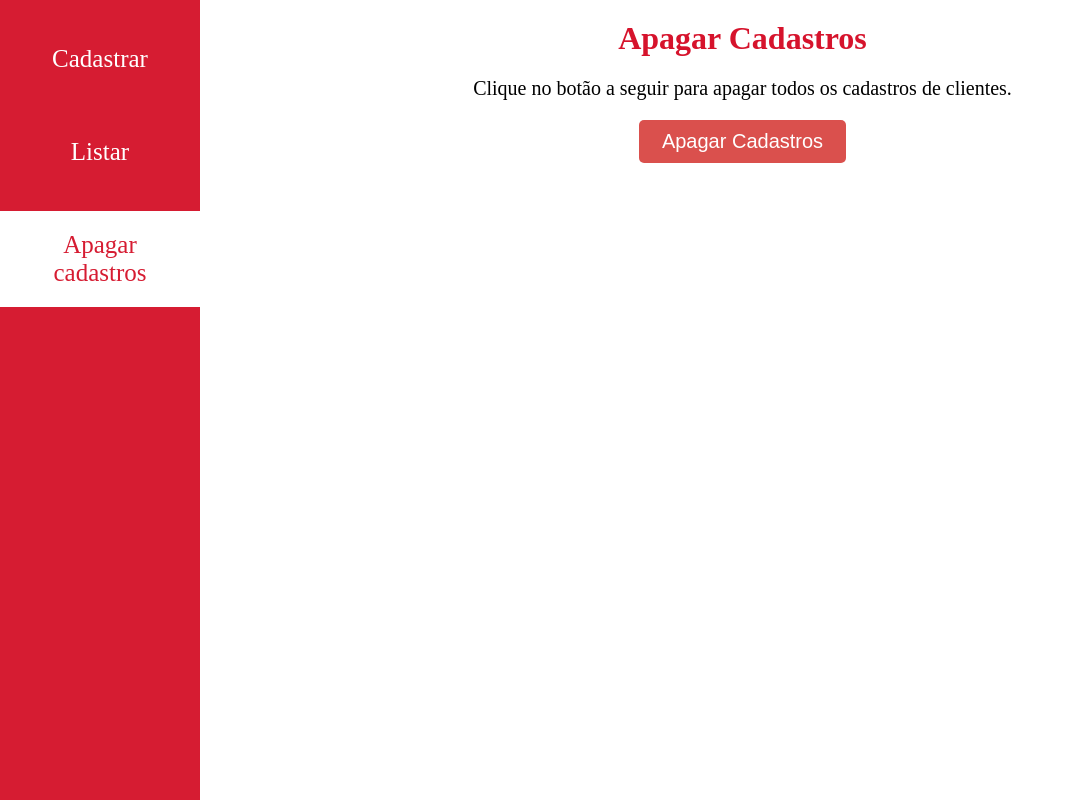
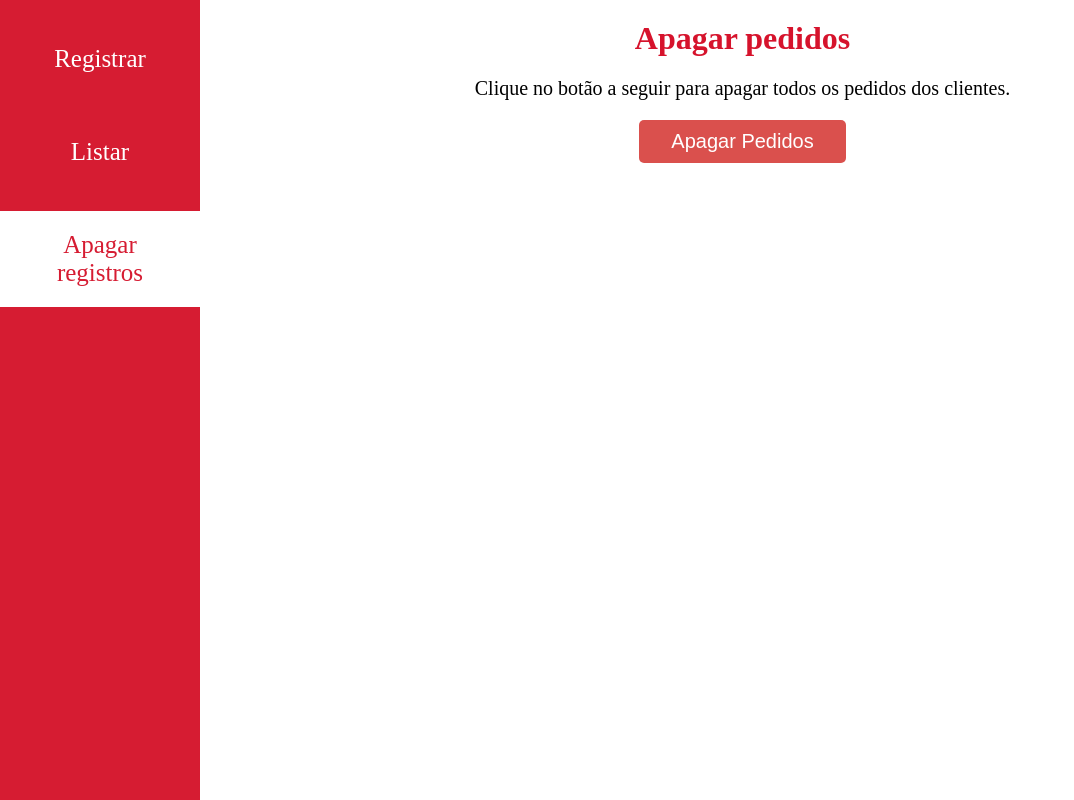
Before and after one commit to Braz99/gerenciador-de-pedidos, a React (Create React App) app: page /delete in a window 1280 px wide. Shown: the whole page, without its empty margins (0-1074 px from the left). Built offline with nearby package versions, Linux system fonts and the light colour scheme.

Commit message:
Muda as nomeações
Ao invés de cadastro, agora passa a ser registro de pedidos

```diff
--- a/public/index.html
+++ b/public/index.html
@@ -9,7 +9,7 @@
 			content="Site criado para o treinamento hiring coders - Gama Academy"
 		/>
 
-    <title>Gerenciador</title>
+		<title>Gerenciador de Pedidos</title>
 	</head>
 	<body>
 		<noscript>You need to enable JavaScript to run this app.</noscript>
--- a/src/components/MainDelete.jsx
+++ b/src/components/MainDelete.jsx
@@ -5,14 +5,12 @@ import "../styles/mainDelete_s.css";
 function MainDelete() {
 	return (
 		<main id="main_delete">
-			<h1>Apagar Cadastros</h1>
+			<h1>Apagar pedidos</h1>
 
-			<p>
-				Clique no botão a seguir para apagar todos os cadastros de clientes.
-			</p>
+			<p>Clique no botão a seguir para apagar todos os pedidos dos clientes.</p>
 
 			<button id="button_delete" onClick={handleDelete}>
-				Apagar Cadastros
+				Apagar Pedidos
 			</button>
 		</main>
 	);
--- a/src/components/MainHome.jsx
+++ b/src/components/MainHome.jsx
@@ -61,7 +61,7 @@ function MainHome() {
 					});
 					localStorage.setItem(index, JSON.stringify(data));
 
-					toast.success("Cliente Cadastrado!", {
+					toast.success("Pedido registrado!", {
 						autoClose: 3000,
 						position: "top-center",
 						hideProgressBar: true,
@@ -90,7 +90,7 @@ function MainHome() {
 						});
 						localStorage.setItem(index, JSON.stringify(data));
 
-						toast.warning(`Dados de ${name} atualizados com sucesso!`, {
+						toast.warning(`Pedido de ${name} atualizado com sucesso!`, {
 							autoClose: 3000,
 							position: "top-center",
 							hideProgressBar: true,
@@ -109,7 +109,7 @@ function MainHome() {
 
 	return (
 		<main id="main_home" method="POST">
-			<h1>Cadastro</h1>
+			<h1>Registro de pedidos</h1>
 			<form id="form" onSubmit={HandleSubmit}>
 				<label htmlFor="name">Nome:</label>
 				<input
@@ -156,7 +156,7 @@ function MainHome() {
 				/>
 				<h4>Preço: R$ {parseFloat(price).toFixed(2).replace(".", ",")}</h4>
 				<button type="submit" id="button_form">
-					Cadastrar
+					Registrar
 				</button>
 			</form>
 		</main>
--- a/src/components/Navbar.jsx
+++ b/src/components/Navbar.jsx
@@ -23,13 +23,13 @@ function Navbar() {
 		<nav id="navbar">
 			<ul id="menu">
 				<li className="item_menu" id="register">
-					<Link to="/">Cadastrar</Link>
+					<Link to="/">Registrar</Link>
 				</li>
 				<li className="item_menu " id="list">
 					<Link to="/list">Listar</Link>
 				</li>
 				<li className="item_menu " id="delete">
-					<Link to="/delete">Apagar cadastros</Link>
+					<Link to="/delete">Apagar registros</Link>
 				</li>
 			</ul>
 		</nav>
--- a/src/logic_app/remove.js
+++ b/src/logic_app/remove.js
@@ -17,7 +17,7 @@ export function remove(name) {
 			new_data.order.push({ flavor: "", quantity: 1, price: 10.0 });
 			localStorage.setItem(index, JSON.stringify(new_data));
 
-			toast.error(`${name} removido com sucesso!`, {
+			toast.error(`Pedido removido com sucesso!`, {
 				autoClose: 2500,
 				position: "top-center",
 				hideProgressBar: true,
```
Lines whose indentation alone changed are shown as unchanged.
